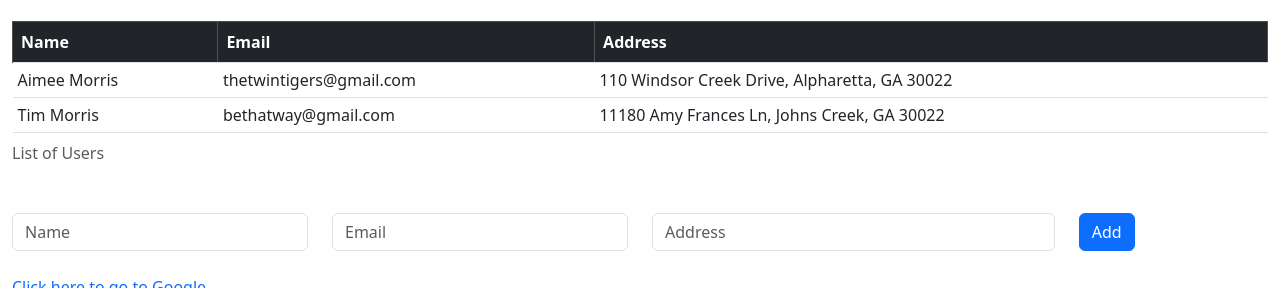
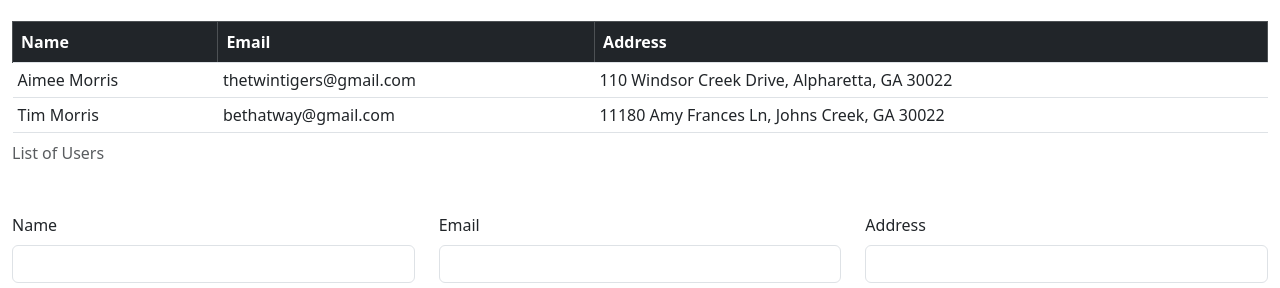
Before and after one commit to aimo88/sandbox, a website: page src/html/test.html in a window 1280 px wide. Shown: the part 196-484 px from the top of the page. Drawn offline with nearby package versions, Linux system fonts and the light colour scheme.

```diff
--- a/src/html/test.html
+++ b/src/html/test.html
@@ -32,25 +32,28 @@
                 <div class="mt-4">
                     <form class="g-3 needs-validation" novalidate>
                         <div class="row">
-                            <div class="col-md-3">
-                                <input class="form-control" type="text" id="name" placeholder="Name" required />
+                            <div class="col-md-4">
+                                <label for="name" class="form-label">Name</label>
+                                <input class="form-control" type="text" id="name" required />
                                 <div class="invalid-feedback">
-                                    Please choose a Name.
-                                </div>
-                            </div>
-                            <div class="col-md-3">
-                                <input class="form-control" type="text" id="email" placeholder="Email" required />
-                                <div class="invalid-feedback">
-                                    Please choose a Email.
+                                    Please provide a Name.
                                 </div>
                             </div>
                             <div class="col-md-4">
-                                <input class="form-control" type="text" id="address" placeholder="Address" required />
+                                <label for="email" class="form-label">Email</label>
+                                <input class="form-control" type="text" id="email" required />
                                 <div class="invalid-feedback">
-                                    Please choose a Address.
+                                    Please provide an Email.
                                 </div>
                             </div>
-                            <div class="col-md-2">
+                            <div class="col-md-4">
+                                <label for="address" class="form-label">Address</label>
+                                <input class="form-control" type="text" id="address" required />
+                                <div class="invalid-feedback">
+                                    Please provide an Address.
+                                </div>
+                            </div>
+                            <div class="col-12 mt-2">
                                 <button id="add" type="submit" class="btn btn-primary">Add</button>
                             </div>
                         </div>
```
